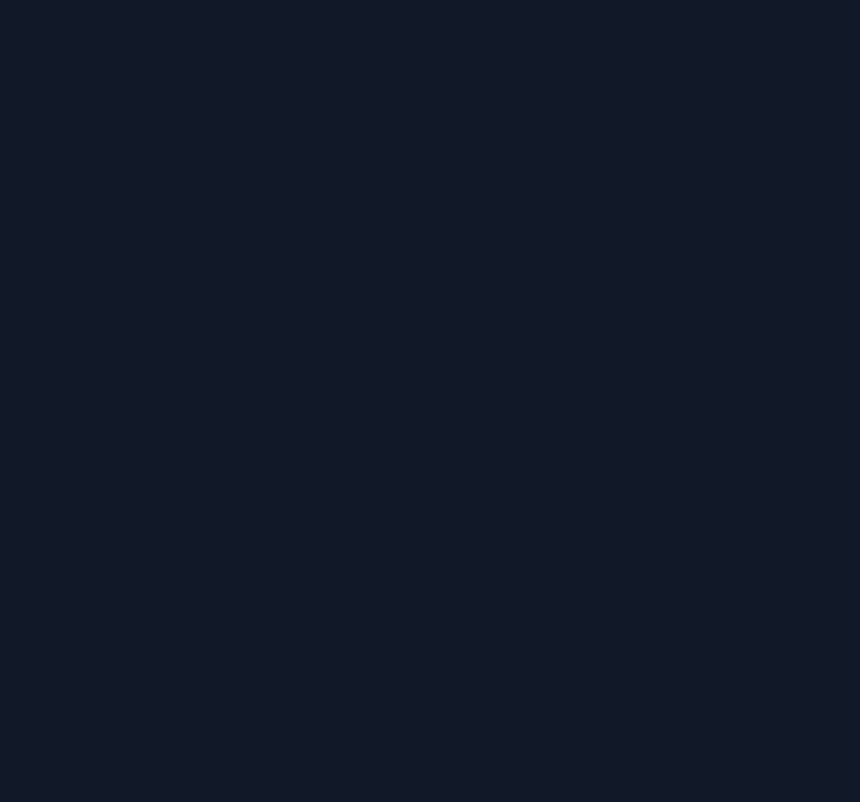
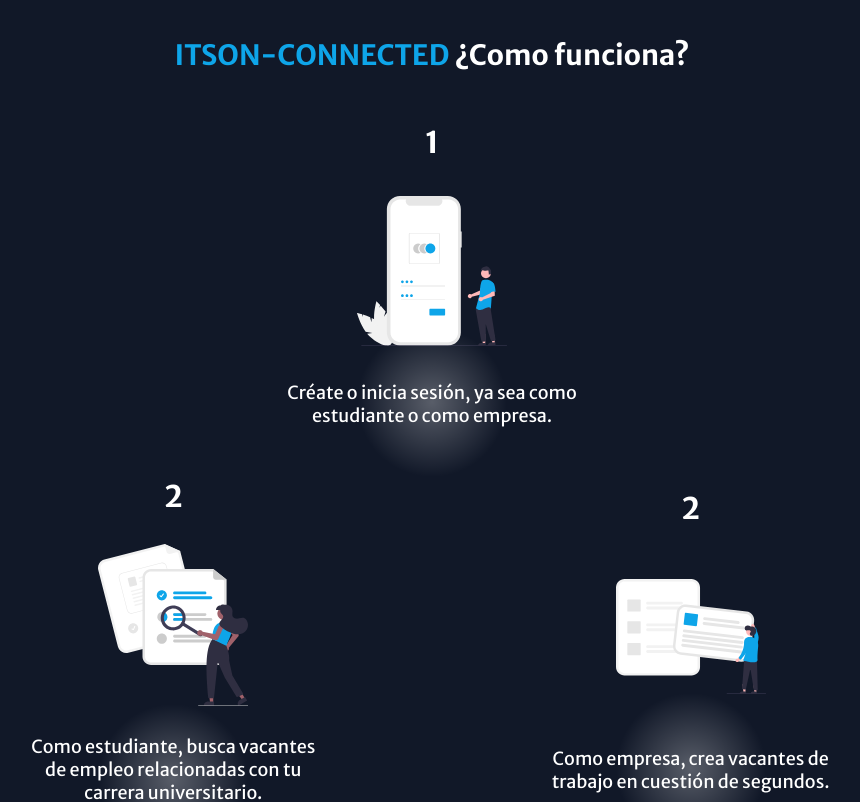
Before and after one commit to HectorGerardoZV/itson-connected-front, a React (Vite) app: page / in a window 1280 px wide. Shown: the part 1840-2642 px from the top of the page, without its empty margins (208-1068 px from the left). Before the commit the page ends 1697 px from the top, so only its background shows below. Built offline with nearby package versions, Linux system fonts and the light colour scheme.

Commit message:
How-to-use section was finished with responsive design

```diff
--- a/src/components/Index.jsx
+++ b/src/components/Index.jsx
@@ -1,7 +1,11 @@
 import Header from "./Header/Header";
 import Footer from "./Footer/Footer";
+import Propose from "./Propose/Propose";
+import Step from "./Step/Step";
 
 export {
     Header,
-    Footer
+    Footer,
+    Propose,
+    Step
 }
--- /dev/null
+++ b/src/components/Step/Step.jsx
@@ -0,0 +1,53 @@
+import IMG_STEP_1 from "/images/img-login.svg";
+import IMG_STEP_21 from "/images/img-step-student.svg";
+import IMG_STEP_22 from "/images/img-step-company.svg";
+import IMG_STEP_3 from "/images/img-users-wait.svg";
+
+import style from "./Step.module.css";
+const Step = ({ step }) => {
+    let stepItem;
+    const values = {
+        step1: {
+            step: 1,
+            img: IMG_STEP_1,
+            description:
+                "Créate o inicia sesión, ya sea como estudiante o como empresa.",
+        },
+        step21: {
+            step: 2,
+            img: IMG_STEP_21,
+            description:
+                "Como estudiante, busca vacantes de empleo relacionadas con tu carrera universitario.",
+        },
+        step22: {
+            step: 2,
+            img: IMG_STEP_22,
+            description:
+                "Como empresa, crea vacantes de trabajo en cuestión de segundos.",
+        },
+        step3: {
+            step: 3,
+            img: IMG_STEP_3,
+            description:
+                "Empresas, esperen a sus postulantes y estudiantes, esperen a ser contactados.",
+        },
+    };
+
+    if (step === "1") stepItem = values.step1;
+    else if (step === "21") stepItem = values.step21;
+    else if (step === "22") stepItem = values.step22;
+    else if (step === "3") stepItem = values.step3;
+
+    return (
+        <div className={style.step}>
+            <h3>{stepItem.step}</h3>
+            <div className={style.step__img}>
+                <img src={stepItem.img} alt="img-step" />
+            </div>
+            <div className={style.circle}></div>
+            <p>{stepItem.description}</p>
+        </div>
+    );
+};
+
+export default Step;
--- /dev/null
+++ b/src/components/Step/Step.module.css
@@ -0,0 +1,32 @@
+.step{
+    display: flex;
+    flex-direction: column;
+    justify-content: center;
+    align-items: center;
+    gap: 1rem;
+    position: relative;
+}
+.circle{
+    width: 15rem;
+    height: 15rem;
+    position: absolute;
+    background: radial-gradient(50% 50% at 50% 50%, rgba(255, 255, 255, 0.3) 0%, rgba(255, 255, 255, 0) 100%);
+    bottom: 0;
+    margin-bottom: -5rem;
+}
+.step__img{
+    width: 100%;
+    height: 20rem;
+    display: flex;
+    justify-content: center;
+    align-items: center;
+}
+.step p{
+    width: 30rem;
+}
+.step h3{
+    font-size: 3rem;
+}
+.step img{
+    width: 15rem;
+}
--- a/src/pages/public/MainPage/MainPage.jsx
+++ b/src/pages/public/MainPage/MainPage.jsx
@@ -1,6 +1,5 @@
-import { Header, Footer } from "../../../components";
+import { Header, Footer, Propose, Step } from "../../../components/Index";
 import IMG_MAIN from "/images/img-mainpage.png";
-import Propose from "../../../components/Propose/Propose";
 
 import style from "./MainPage.module.css";
 const MainPage = () => {
@@ -28,12 +27,32 @@
 
                 <section className={style.proposes}>
                     <h2 className={style.subTitle}>
-                        <span className={style.importantText}>ITSON-CONNECTED</span> Propositos
+                        <span className={style.importantText}>
+                            ITSON-CONNECTED
+                        </span>{" "}
+                        Propositos
                     </h2>
                     <div className={style.proposes__cards}>
-                        <Propose option={"option1"}/>
-                        <Propose option={"option2"}/>
-                        <Propose option={"option3"}/>
+                        <Propose option={"option1"} />
+                        <Propose option={"option2"} />
+                        <Propose option={"option3"} />
+                    </div>
+                </section>
+
+                <section className={style.steps}>
+                    <h2 className={style.subTitle}>
+                        <span className={style.importantText}>
+                            ITSON-CONNECTED
+                        </span>{" "}
+                        ¿Como funciona?
+                    </h2>
+                    <div className={style.steps__cards}>
+                        <Step step={"1"} />
+                        <div className={style.steps__users}>
+                            <Step step={"21"} />
+                            <Step step={"22"} />
+                        </div>
+                        <Step step={"3"} />
                     </div>
                 </section>
 
--- a/src/pages/public/MainPage/MainPage.module.css
+++ b/src/pages/public/MainPage/MainPage.module.css
@@ -53,6 +53,27 @@
 .subTitle{
     font-size: 3rem;
 }
+.steps{
+    margin-top: 20rem;
+    text-align: center;
+    width: 100%;
+}
+
+.steps__cards{
+    display: flex;
+    flex-direction: column;
+    justify-content: center;
+    align-items: center;
+    gap: 5rem;
+    margin-top: 5rem;
+}
+.steps__users{
+    display: flex;
+    justify-content: space-evenly;
+    gap: 5rem;
+    align-items: center;
+    width: 100%;
+}
 
 @media(max-width: 85rem) {
     .topSection__title{
@@ -86,6 +107,13 @@
     .proposes__cards{
         grid-template-columns: repeat(1, 1fr);
     }
+    .steps__users{
+      flex-direction: column;
+    }
+    .steps{
+        margin-top: 15rem;
+
+    }
 }
 @keyframes imgAnimations {
     0%{
```
